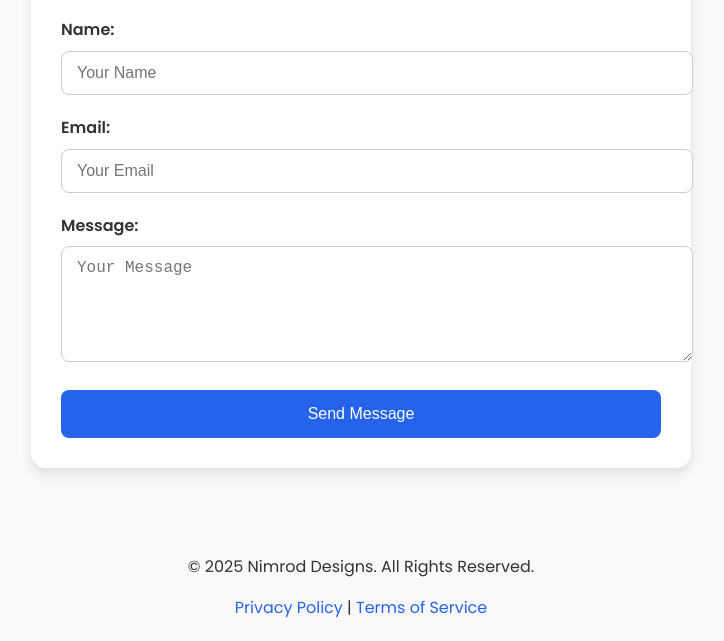
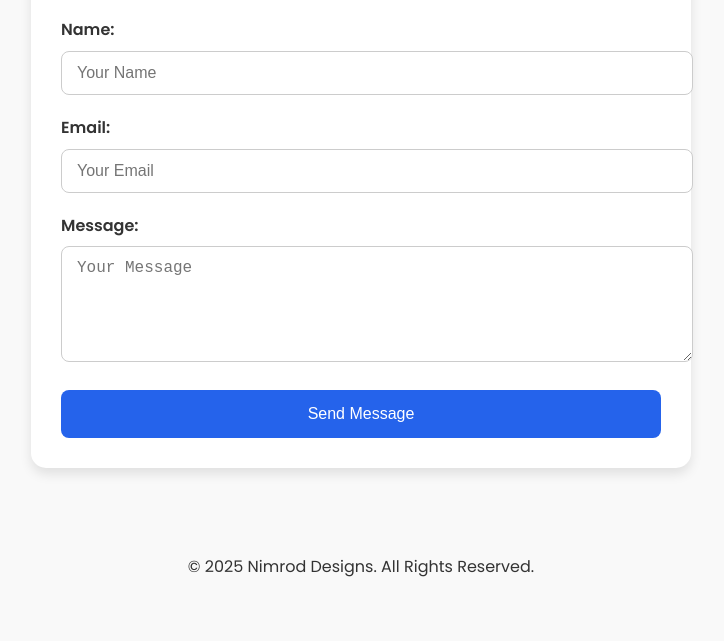
Before and after one commit to Hilay564/nimrod-designs, a plain HTML site: page contactpage.html in a window 1280 px wide. Shown: the part 808-1449 px from the top of the page, without its empty margins (279-1003 px from the left). After the commit the page ends 1423 px from the top, so only its background shows below. Drawn offline with Linux system fonts and the light colour scheme.

Commit message:
Update contactpage.html

```diff
--- a/contactpage.html
+++ b/contactpage.html
@@ -214,8 +214,6 @@
     <!-- Footer -->
     <footer class="footer">
         <p>&copy; 2025 Nimrod Designs. All Rights Reserved.</p>
-        <a href="privacy.html">Privacy Policy</a> |
-        <a href="terms.html">Terms of Service</a>
     </footer>
 </body>
 </html>
```
